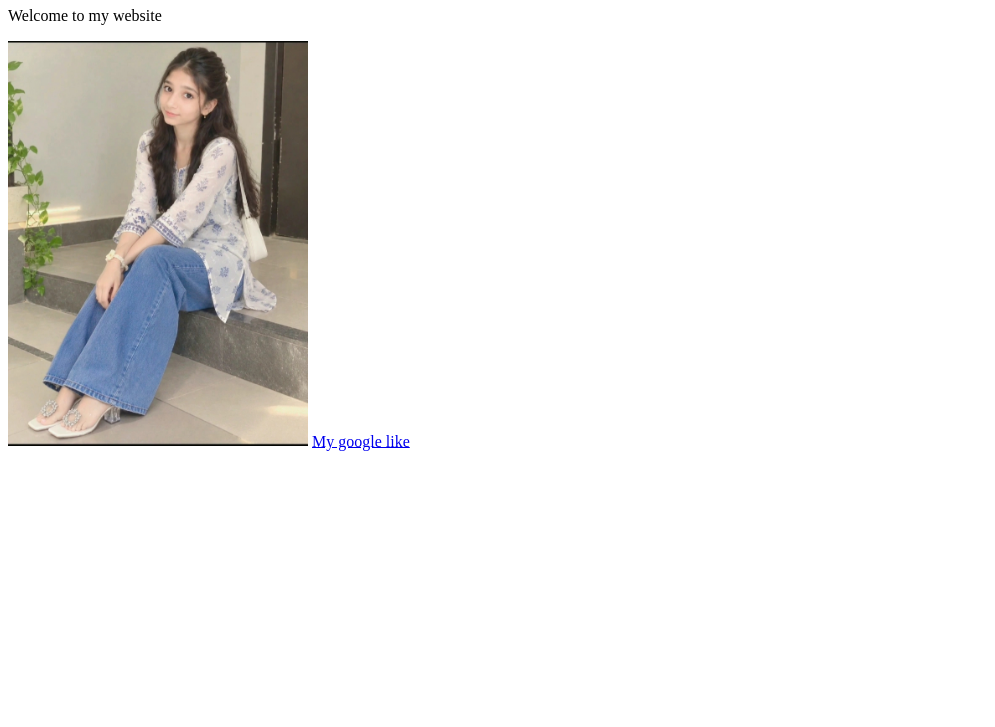
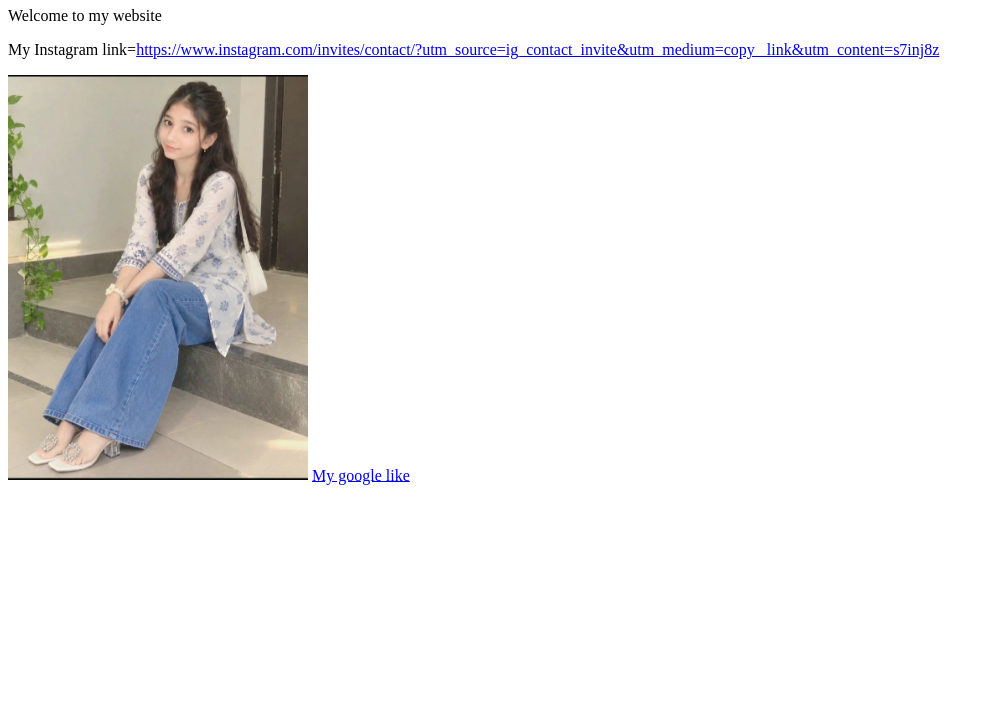
Before and after one commit to ankitk07549-cell/ankitk07549-cell.github.io, a plain HTML site: page index.html in a window 1280 px wide. Shown: the part 73-800 px from the top of the page, without its empty margins (0-995 px from the left). Drawn offline with Linux system fonts and the light colour scheme.

Commit message:
Update index.html

```diff
--- a/index.html
+++ b/index.html
@@ -9,7 +9,13 @@
     <h1>Hello Sir</h1>
 
     <p>Welcome to my website</p>
-
+<p>
+    My Instagram link=<a href="https://www.instagram.com/invites/
+                          contact/?utm_source=ig_contact_invite&utm_
+                          medium=copy_link&utm_content=s7inj8z">https://www.instagram.com/invites/contact/?utm_source=ig_contact_invite&utm_medium=copy
+                           _link&utm_content=s7inj8z
+    </a>
+</p>
     <img src="IMG_20261017_002752.jpg" width="300">
 
     <a href="https://google.com">My google like</a>
```
